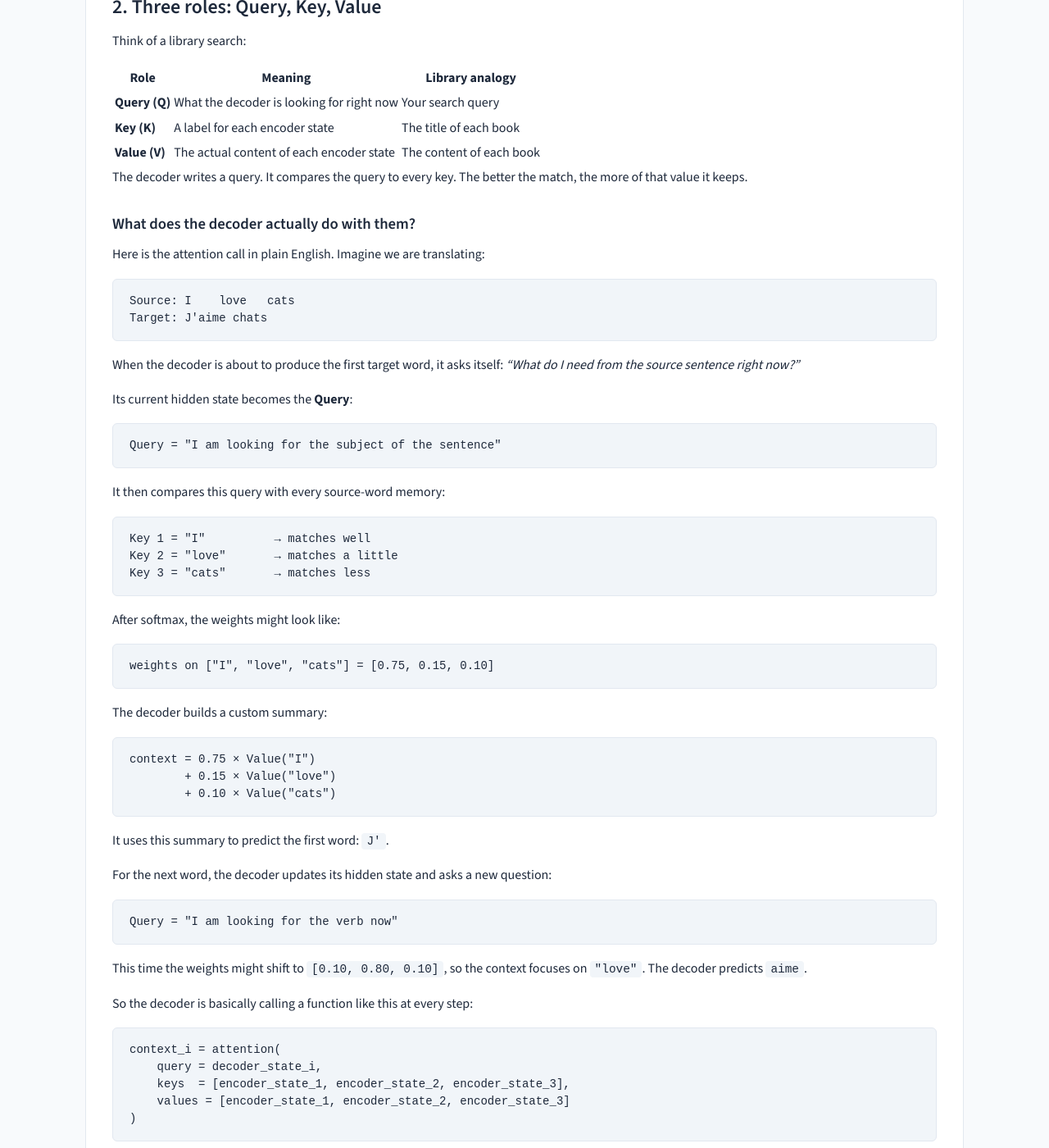
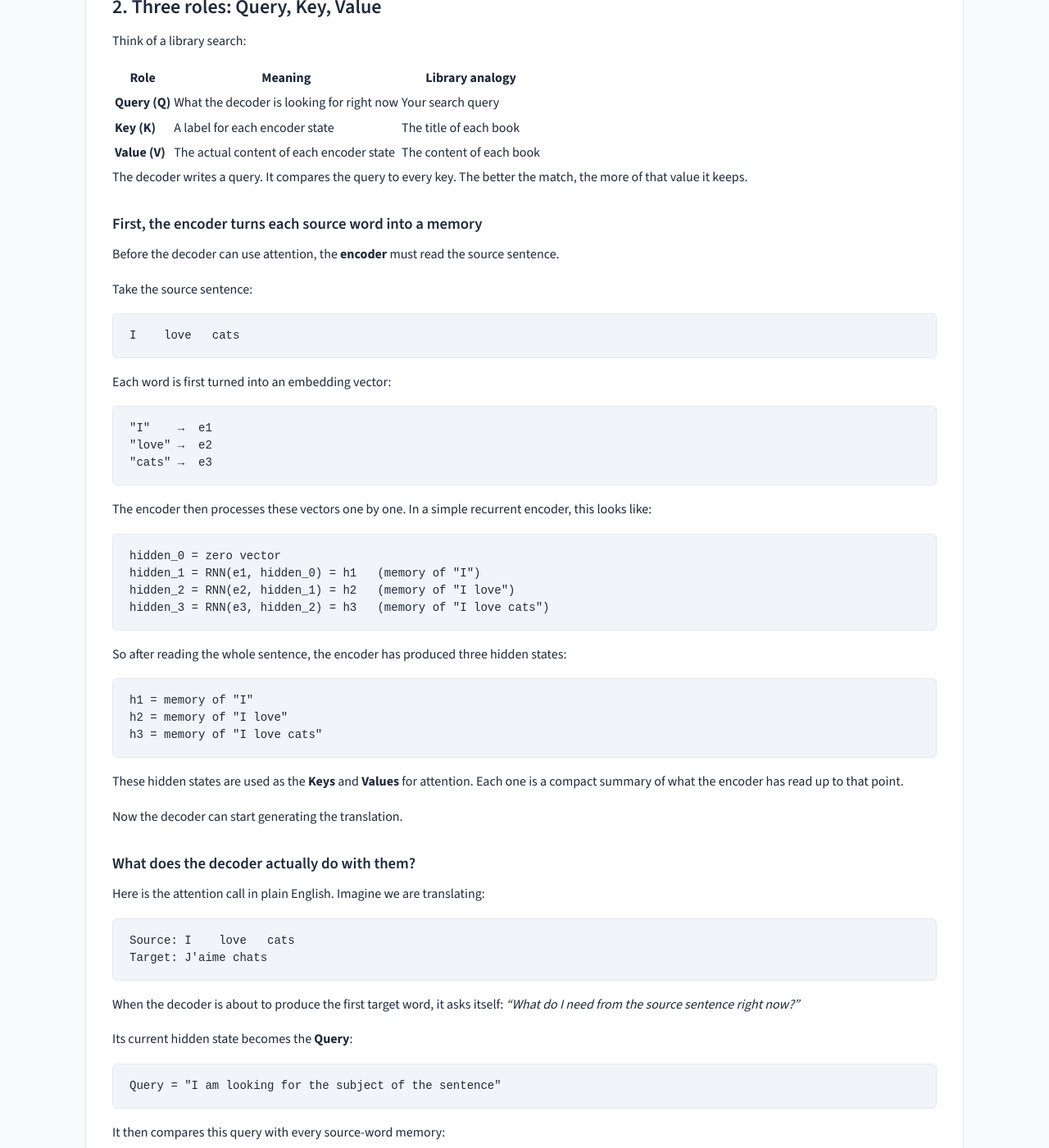
Before and after one commit to rilov/handbook, a Jekyll site: the page built from _topics/DL for GenAI - Part 4 - Math Behind Attention.md, in a window 1280 px wide and 1400 px high, scrolled down 681 px. Shown: the whole window at 82% size. Built offline with Jekyll 4.4.1, drawn with Linux system fonts in a browser that asks for light colours.

Commit message:
Add encoder word-by-word explanation to Part 4 attention roles
- Insert a new subsection right after the Query/Key/Value table that
  explains what the encoder receives and does before attention can run.
- Show source words -> embeddings -> RNN hidden states step by step.
- Make clear that h1, h2, h3 become the Keys and Values.
- This bridges the Q/K/V table to the decoder attention call that follows.

Generated with [Devin](https://devin.ai)

Co-Authored-By: Devin <158243242+devin-ai-integration[bot]@users.noreply.github.com>

````diff
--- a/_topics/DL for GenAI - Part 4 - Math Behind Attention.md
+++ b/_topics/DL for GenAI - Part 4 - Math Behind Attention.md
@@ -43,6 +43,45 @@ Think of a library search:
 | **Value (V)** | The actual content of each encoder state | The content of each book |
 
 The decoder writes a query. It compares the query to every key. The better the match, the more of that value it keeps.
+
+### First, the encoder turns each source word into a memory
+
+Before the decoder can use attention, the **encoder** must read the source sentence.
+
+Take the source sentence:
+
+```text
+I    love   cats
+```
+
+Each word is first turned into an embedding vector:
+
+```text
+"I"    →  e1
+"love" →  e2
+"cats" →  e3
+```
+
+The encoder then processes these vectors one by one. In a simple recurrent encoder, this looks like:
+
+```text
+hidden_0 = zero vector
+hidden_1 = RNN(e1, hidden_0) = h1   (memory of "I")
+hidden_2 = RNN(e2, hidden_1) = h2   (memory of "I love")
+hidden_3 = RNN(e3, hidden_2) = h3   (memory of "I love cats")
+```
+
+So after reading the whole sentence, the encoder has produced three hidden states:
+
+```text
+h1 = memory of "I"
+h2 = memory of "I love"
+h3 = memory of "I love cats"
+```
+
+These hidden states are used as the **Keys** and **Values** for attention. Each one is a compact summary of what the encoder has read up to that point.
+
+Now the decoder can start generating the translation.
 
 ### What does the decoder actually do with them?
 
````
